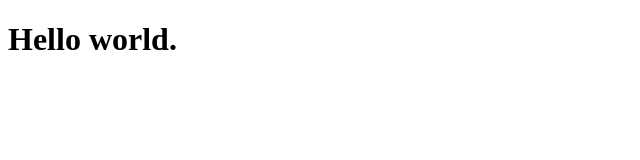
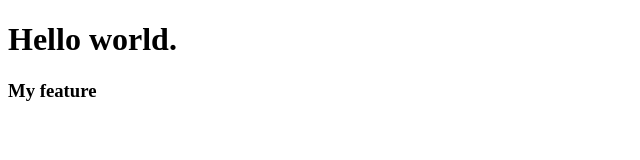
Before and after one commit to komcal/test-git-simple, a plain HTML site: page index.html in a window 1280 px wide. Shown: the whole page, without its empty margins (0-640 px from the left). Drawn offline with Linux system fonts and the light colour scheme.

Commit message:
create new feature

```diff
--- a/index.html
+++ b/index.html
@@ -6,5 +6,6 @@
 </head>
 <body>
   <h1>Hello world.</h1>
+  <h3>My feature</h3>
 </body>
 </html>
```
